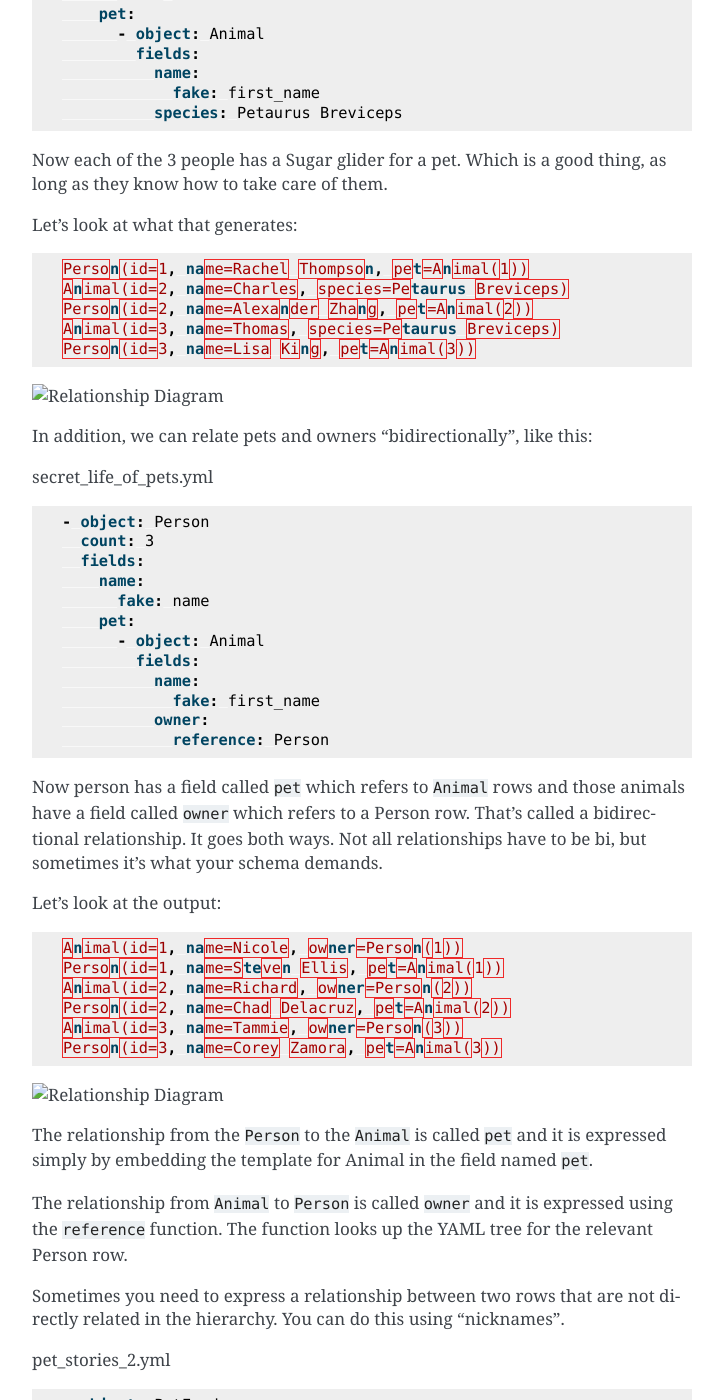
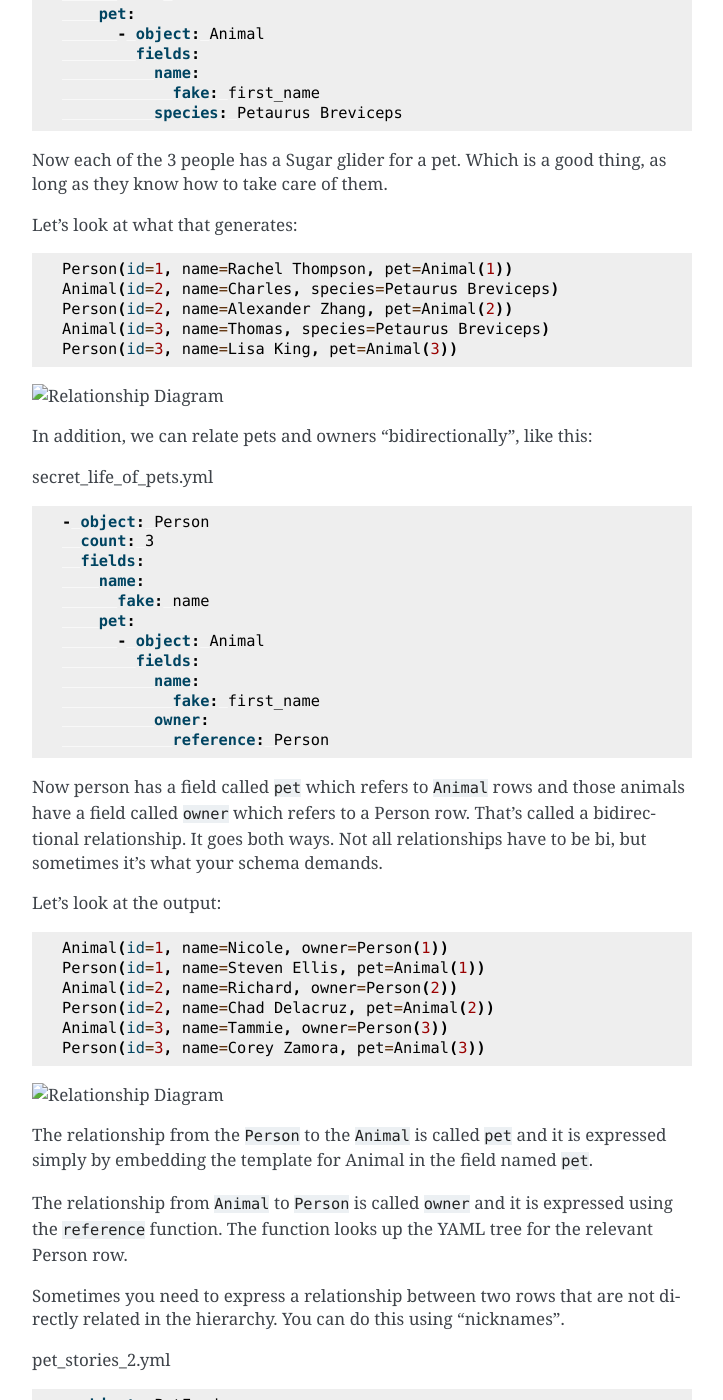
Before and after one commit to SFDO-Tooling/Snowfakery, a Sphinx documentation site: the page built from docs/index.md, in a window 1280 px wide and 1400 px high, scrolled down 6378 px. Shown: the whole window, without its empty margins (388-1111 px from the left). Built offline with Sphinx 7.4.7, drawn with Linux system fonts in a browser that asks for light colours; some of the changed text lies outside the part shown.

Commit message:
Change snippet codes based on warnings and empirical results

````diff
--- a/docs/index.md
+++ b/docs/index.md
@@ -14,7 +14,7 @@
 
 Next, you can go to a terminal and install Snowfakery:
 
-```bash
+```s
 $ pip3 install pipx
 ...
 $ pipx install snowfakery
@@ -25,7 +25,7 @@
 
 After installation, you should be able to invoke Snowfakery like this:
 
-```bash
+```s
 $ snowfakery somefile.yml
 ...
 ```
@@ -47,14 +47,14 @@
 
 We run this example through Snowfakery like this:
 
-```bash
+```s
 $ snowfakery docs/examples/simple_static.yml
 ...
 ```
 
 This simple example will generate a single record that looks like this:
 
-```json
+```python
 Person(id=1, name=Buster Bluth, age=35)
 ```
 
@@ -93,7 +93,7 @@
 
 Now you should get an output more like this:
 
-```json
+```python
 Person(id=1, name=Allison Garcia, age=94)
 Person(id=2, name=Megan Campos, age=67)
 Person(id=3, name=Katherine Nelson, age=92)
@@ -281,7 +281,7 @@
 
 Let’s look at what that generates:
 
-```json
+```python
 Person(id=1, name=Rachel Thompson, pet=Animal(1))
 Animal(id=2, name=Charles, species=Petaurus Breviceps)
 Person(id=2, name=Alexander Zhang, pet=Animal(2))
@@ -314,7 +314,7 @@
 
 Let’s look at the output:
 
-```json
+```python
 Animal(id=1, name=Nicole, owner=Person(1))
 Person(id=1, name=Steven Ellis, pet=Animal(1))
 Animal(id=2, name=Richard, owner=Person(2))
@@ -375,7 +375,7 @@
             reference: vetschoice
 ```
 
-```json
+```perl
 PetFood(id=1, name=Pets Choice, cost=$10)
 PetFood(id=2, name=Vets Choice, cost=$12)
 Animal(id=1, owner=Person, name=Dustin, species=canine, food=PetFood(1))
@@ -535,7 +535,7 @@
 
 You would install that provider like this:
 
-```bash
+```s
 $ pip install faker_microservice
 ```
 
@@ -918,7 +918,7 @@
 You can learn the list of options available in the latest version
 like this:
 
-```bash
+```text
 $ snowfakery --help
 
 Usage: snowfakery [OPTIONS] YAML_FILE
@@ -971,7 +971,7 @@
 
 From the command line you can control how many rows a recipe generates. You do this by specifying a "target count" and a "target tablename", like this:
 
-```bash
+```s
 snowfakery accounts.yml --target-number 1000 Account
 ```
 
@@ -993,14 +993,14 @@
 
 You create a CSV directory like this:
 
-```basy
+```s
 $ snowfakery template.yml --output-format csv --output-folder csvfiles
 ...
 ```
 
 This would generate a directory that looks like:
 
-```bash
+```s
 Animal.csv
 Person.csv
 PetFood.csv
@@ -1189,7 +1189,7 @@
 
 Here is an example of a simple CSV-based dataset:
 
-```csv
+```text
 Number,Street,City,Postcode
 420,Kings Ave,Burnaby,85633
 421,Granville Street,White Rock,85633
@@ -1229,7 +1229,7 @@
 
 So it would generate output like this:
 
-```bash
+```s
 $ snowfakery examples/datasets/datasets.recipe.yml
 Person(id=1, Name=Dawn Gray, StreetAddress=420 Kings Ave, City=Burnaby)
 Person(id=2, Name=Melissa Walker, StreetAddress=421 Granville Street, City=White Rock)
@@ -1291,7 +1291,7 @@
 `shufflecsv.py` which can do that for CSV files. You feed it a CSV on stdin
  and it will generate another one on stdout like this:
 
-```bash
+```s
 $ python tools/shufflecsv.py < examples/datasets/addresses.csv > examples/datasets/shuffled.csv
 ...
 ```
@@ -1393,7 +1393,7 @@
 
 This would output an `OBJ` row with values:
 
-```json
+```python
   {'id': 1, 'some_value': 'abc : abc', 'some_value_2': '1 : 2'})
 ```
 
@@ -1426,7 +1426,7 @@
 CumulusCI's documentation [describes](https://cumulusci.readthedocs.io/en/latest/cookbook.html#large-volume-data-synthesis-with-snowfakery)
 how to use it with Snowfakery. Here is a short example:
 
-```bash
+```s
 $ cci task run generate_and_load_from_yaml -o generator_yaml examples/salesforce/Contact.recipe.yml -o num_records 300 -o num_records_tablename Contact --org qa
 ...
 ```
@@ -1439,7 +1439,7 @@
 you can do so like this (the Snowfakery repo itself has a
 `cumulusci.yml`):
 
-```bash
+```s
 $ git clone https://github.com/SFDO-Tooling/Snowfakery.git
 $ cd Snowfakery
 $ cci task run generate_opportunities_and_contacts
````
